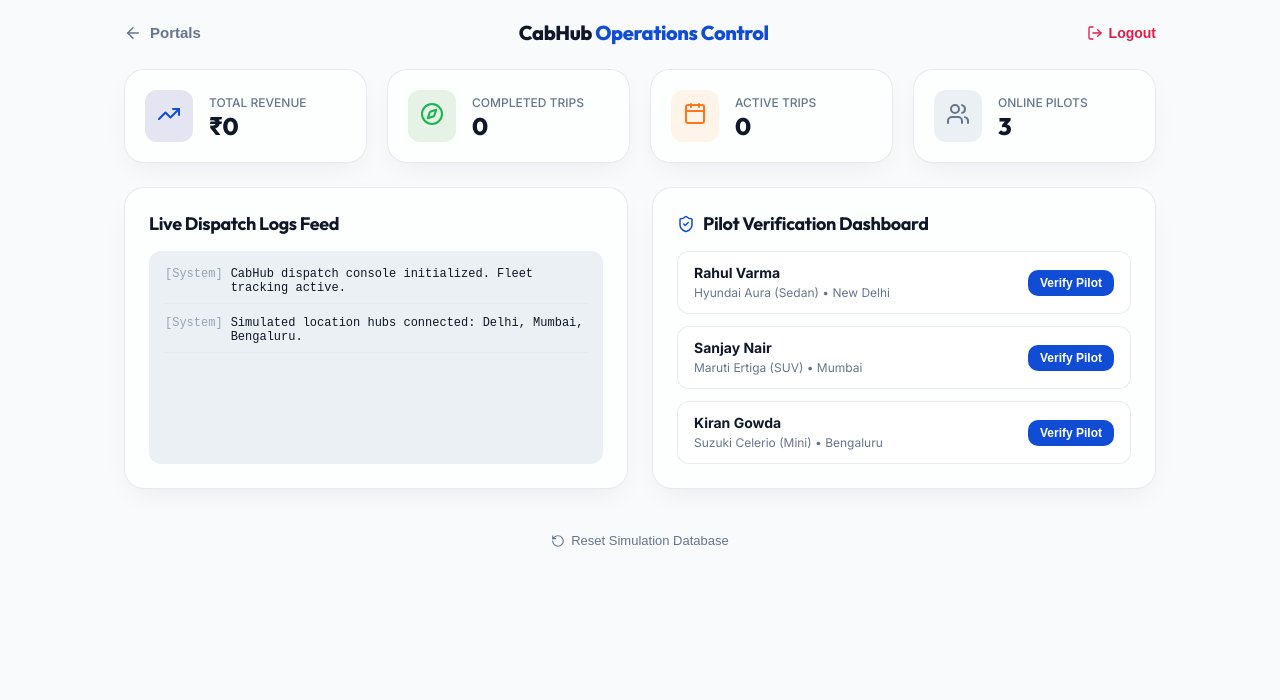
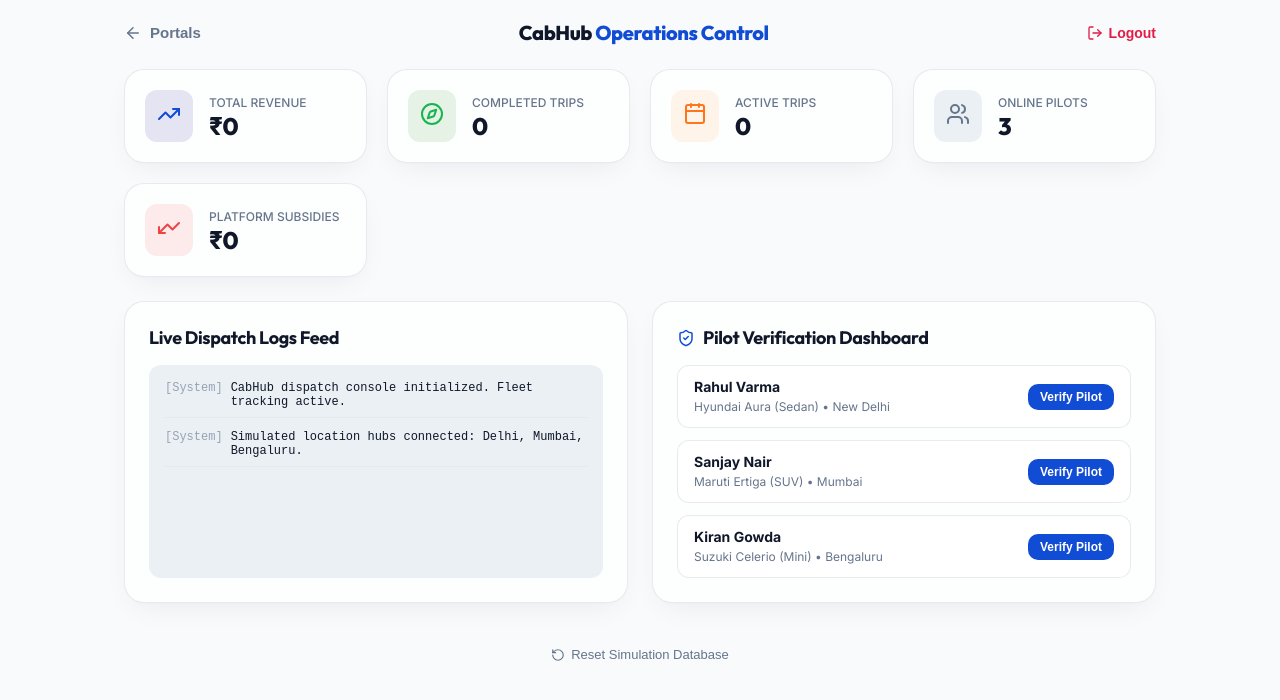
Before and after one commit to Mohit-004/CabHub, a React (Vite) app: page /admin in a window 1280 px wide. Both pictures are taken after a click on the button "Autofill & Login (admin@cabhub.com)". Shown: the top 700 px of the page. Built offline with nearby package versions, Linux system fonts and the light colour scheme.

Commit message:
feat(receipt): update ride receipt breakdown with promo discounts and track subsidies in admin console

```diff
--- a/src/components/RideReceipt.jsx
+++ b/src/components/RideReceipt.jsx
@@ -1,6 +1,6 @@
 import React, { useRef } from 'react';
 import { motion, AnimatePresence } from 'framer-motion';
-import { X, MapPin, Clock, Route, Car, User, Star, Download, IndianRupee, Receipt, Shield } from 'lucide-react';
+import { X, MapPin, Clock, Route, Car, User, Star, Download, IndianRupee, Receipt, Shield, Tag } from 'lucide-react';
 
 const RideReceipt = ({ ride, isOpen, onClose }) => {
   const receiptRef = useRef(null);
@@ -19,11 +19,14 @@
     minute: '2-digit'
   });
 
-  // Fare breakdown simulation
-  const baseFare = Math.round(ride.fare * 0.25);
-  const distanceCharge = Math.round(ride.fare * 0.55);
-  const platformFee = Math.round(ride.fare * 0.08);
-  const gst = Math.round(ride.fare * 0.12);
+  // Fare breakdown simulation using original fare
+  const original = ride.originalFare || ride.fare;
+  const discount = ride.discount || 0;
+
+  const baseFare = Math.round(original * 0.25);
+  const distanceCharge = Math.round(original * 0.55);
+  const platformFee = Math.round(original * 0.08);
+  const gst = Math.round(original * 0.12);
   const total = ride.fare;
 
   return (
@@ -305,6 +308,16 @@
                   <span style={{ fontWeight: '600' }}>₹{gst}</span>
                 </div>
 
+                {discount > 0 && (
+                  <div style={{ display: 'flex', justifyContent: 'space-between', fontSize: '13px', color: 'var(--emerald)' }}>
+                    <span style={{ display: 'flex', alignItems: 'center', gap: '4px' }}>
+                      <Tag size={12} color="var(--emerald)" />
+                      <span>Promo Discount ({ride.promoCode})</span>
+                    </span>
+                    <span style={{ fontWeight: '700' }}>-₹{discount}</span>
+                  </div>
+                )}
+
                 {/* Divider */}
                 <div style={{
                   borderTop: '2px dashed var(--border-color)',
--- a/src/pages/AdminPortal.jsx
+++ b/src/pages/AdminPortal.jsx
@@ -49,12 +49,14 @@
     const completedRides = rideHistory.filter(r => r.status === 'completed');
     const revenue = completedRides.reduce((sum, r) => sum + r.fare, 0);
     const cancelled = rideHistory.filter(r => r.status === 'cancelled').length;
+    const totalDiscounts = completedRides.reduce((sum, r) => sum + (r.discount || 0), 0);
 
     return {
       revenue,
       completedCount: completedRides.length,
       activeCount: activeRide ? 1 : 0,
-      cancelledCount: cancelled
+      cancelledCount: cancelled,
+      totalDiscounts
     };
   }, [rideHistory, activeRide]);
 
@@ -66,9 +68,10 @@
     rideHistory.forEach((ride, i) => {
       const timeStr = new Date(ride.createdAt).toLocaleTimeString([], { hour: '2-digit', minute: '2-digit' });
       if (ride.status === 'completed') {
+        const promoText = ride.promoCode ? ` (Promo ${ride.promoCode} applied: -₹${ride.discount})` : '';
         logs.push({
           time: timeStr,
-          text: `Trip ${ride.id} completed. ₹${ride.fare} paid to pilot ${ride.driver?.name || 'Driver'}.`,
+          text: `Trip ${ride.id} completed. ₹${ride.fare} paid by passenger${promoText}. Pilot earnings credited: ₹${ride.originalFare || ride.fare}.`,
           type: 'success'
         });
       } else if (ride.status === 'cancelled') {
@@ -325,6 +328,17 @@
                   <h3 style={{ fontSize: '24px', fontWeight: '800' }}>{onlineDrivers.length}</h3>
                 </div>
               </div>
+
+              {/* Stat Card 5 (Platform Subsidies) */}
+              <div className="glass-card" style={{ padding: '20px', border: '1px solid var(--border-color)', display: 'flex', alignItems: 'center', gap: '16px' }}>
+                <div style={{ padding: '12px', borderRadius: '12px', background: 'rgba(239,68,68,0.1)', color: '#EF4444' }}>
+                  <TrendingUp size={24} style={{ transform: 'rotate(180deg)' }} />
+                </div>
+                <div>
+                  <span style={{ fontSize: '12px', color: 'var(--text-secondary)', fontWeight: '500' }}>PLATFORM SUBSIDIES</span>
+                  <h3 style={{ fontSize: '24px', fontWeight: '800' }}>₹{stats.totalDiscounts}</h3>
+                </div>
+              </div>
             </div>
 
             {/* Split Screen Panel */}
```
